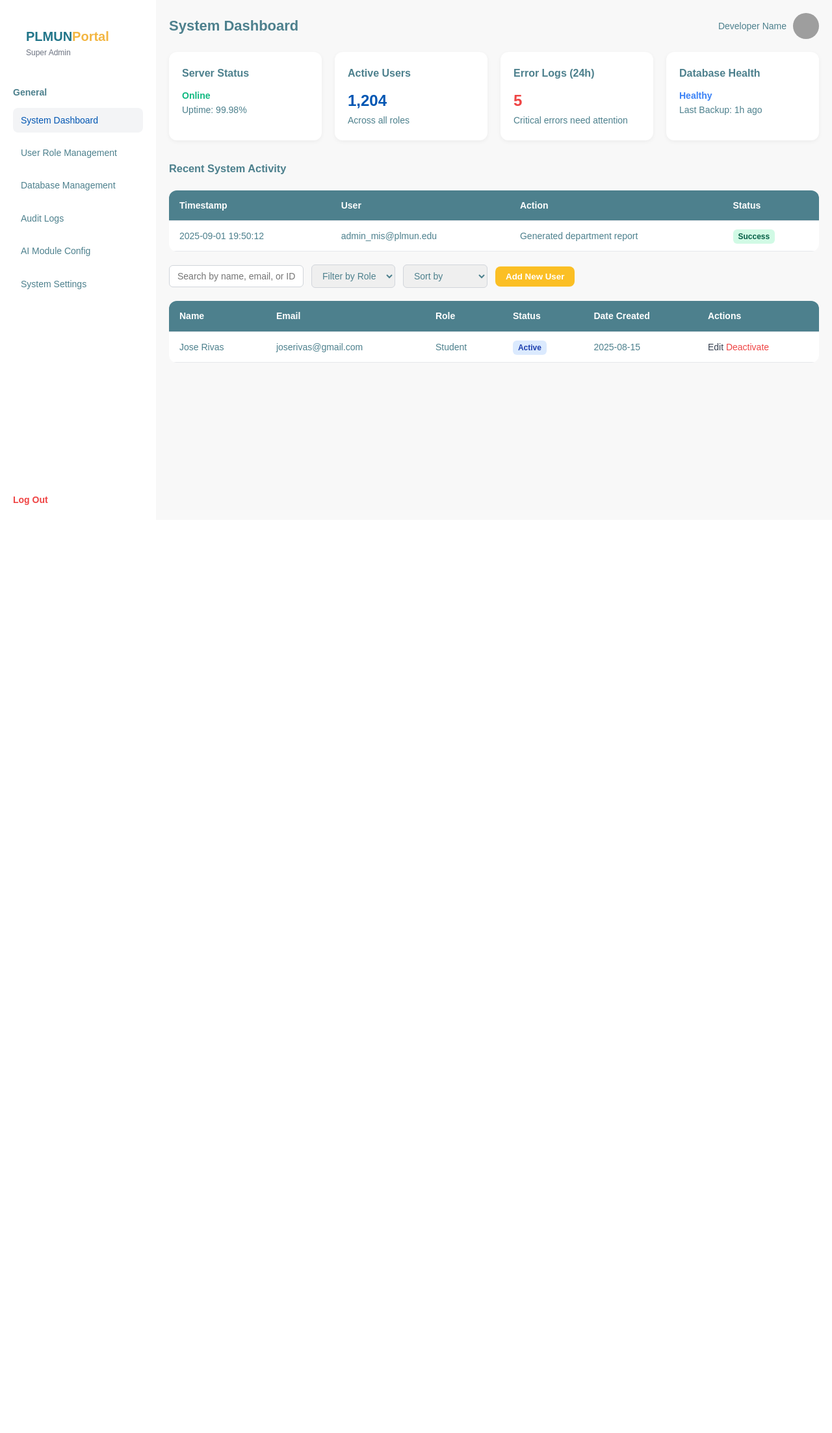
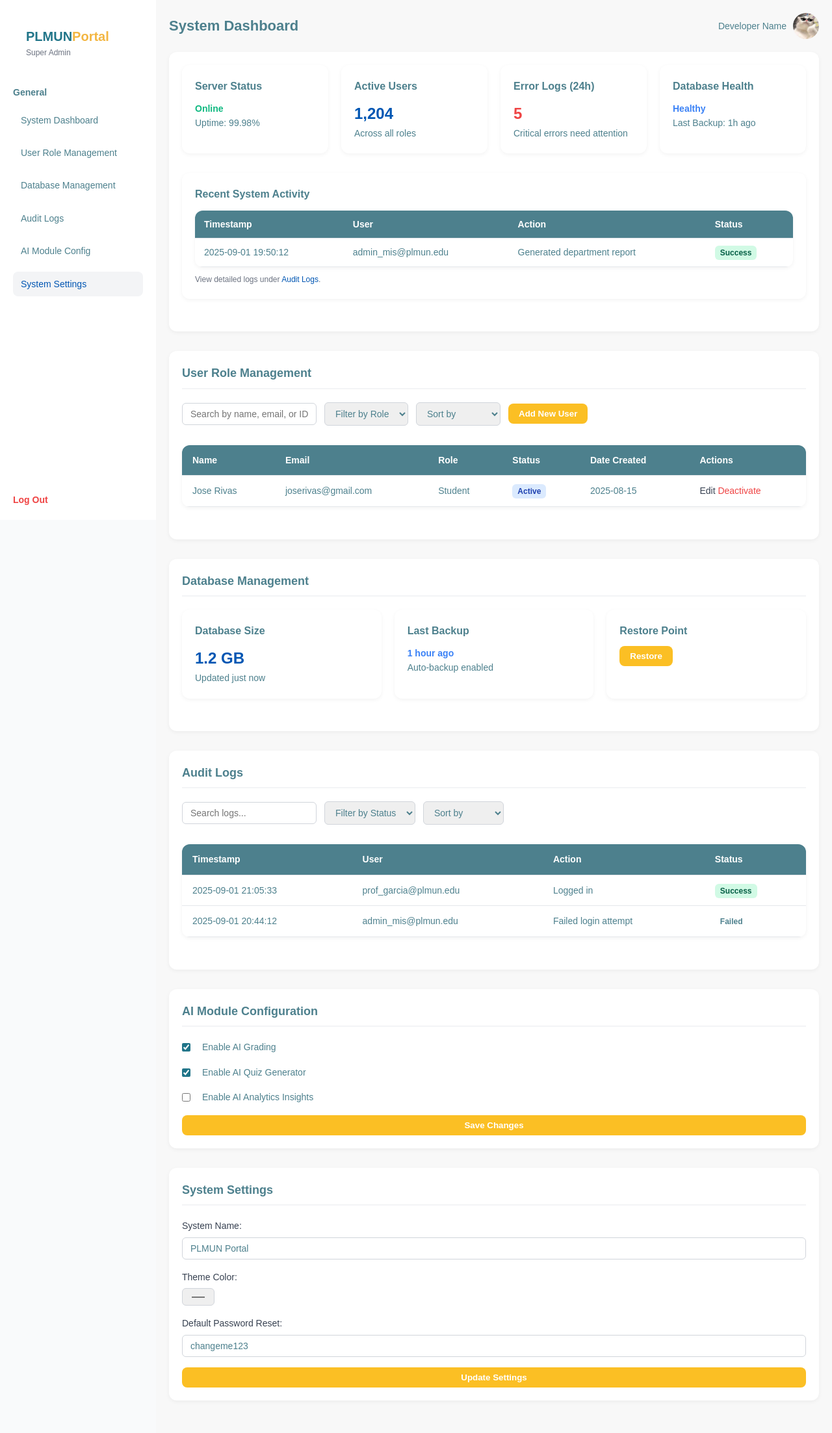
Before and after one commit to MDCedeno/ai-powered-grading-system, a PHP site: page /views/super-admin/super-admin-dashboard.html in a window 1280 px wide. Shown: the whole page at 65% size. Before the commit the page ends 777 px from the top, so only its background shows below. Run offline with PHP 8.4, Linux system fonts and the light colour scheme; grey boxes are pictures that could not be loaded.

Commit message:
Enhance Super Admin dashboard: add activity log widget, user role management, and AI module configuration; update user avatar and improve layout styles

```diff
--- a/ai-powered-grading-system/frontend/assets/css/superadmin.css
+++ b/ai-powered-grading-system/frontend/assets/css/superadmin.css
@@ -4,6 +4,10 @@
   padding: 0;
   box-sizing: border-box;
   font-family: "Poppins", sans-serif;
+}
+
+html {
+  scroll-behavior: smooth;
 }
 
 body {
@@ -95,7 +99,7 @@ body {
   margin-left: 240px;
   padding: 20px;
   width: 100%;
-  height: 100vh;
+  min-height: 100vh;
   background-color: #f8f8f8;
   color: #4d808d;
 }
@@ -165,29 +169,54 @@ body {
   font-weight: bold;
 }
 
-/* ========= Tables ========= */
-table {
+/* ========= Activity Log ========= */
+.activity-log-widget {
+  background: #ffffff;
+  border-radius: 12px;
+  padding: 20px;
+  box-shadow: 0 2px 6px rgba(0, 0, 0, 0.05);
+}
+
+.activity-log-widget h3 {
+  margin-bottom: 12px;
+  font-size: 16px;
+  color: #4d808d;
+}
+
+.activity-log-widget table {
   width: 100%;
   border-collapse: collapse;
   background: #ffffff;
   border-radius: 12px;
   overflow: hidden;
-  margin-top: 20px;
+  box-shadow: 0 2px 6px rgba(0, 0, 0, 0.05);
 }
 
-table th,
-table td {
-  padding: 12px 16px;
+.activity-log-widget th,
+.activity-log-widget td {
+  padding: 10px 14px;
   text-align: left;
   border-bottom: 1px solid #e5e7eb;
 }
 
-table th {
+.activity-log-widget th {
   background: #4d808d;
   font-weight: 600;
   color: #fff;
 }
 
+.activity-log-widget .note {
+  margin-top: 10px;
+  font-size: 12px;
+  color: #6b7280;
+}
+
+.activity-log-widget .note a {
+  color: #0056b3;
+  text-decoration: none;
+}
+
+/* ========= Status Tags ========= */
 .status-tag {
   padding: 4px 8px;
   border-radius: 6px;
@@ -205,7 +234,7 @@ table th {
   color: #1e40af;
 }
 
-/* ========= Toolbar ========= */
+/* ========= Toolbar & User Management ========= */
 .toolbar {
   display: flex;
   gap: 12px;
@@ -222,6 +251,32 @@ table th {
   color: #4d808d;
 }
 
+.user-table-container {
+  background: #ffffff;
+  border-radius: 12px;
+  overflow: hidden;
+  box-shadow: 0 2px 6px rgba(0, 0, 0, 0.05);
+}
+
+.user-table-container table {
+  width: 100%;
+  border-collapse: collapse;
+}
+
+.user-table-container th,
+.user-table-container td {
+  padding: 12px 16px;
+  text-align: left;
+  border-bottom: 1px solid #e5e7eb;
+}
+
+.user-table-container th {
+  background: #4d808d;
+  color: #fff;
+  font-weight: 600;
+}
+
+/* ========= Buttons ========= */
 .btn-primary {
   background: #fbbf24; /* Portal Yellow */
   color: #fff;
@@ -248,3 +303,70 @@ table th {
 .btn-icon.danger {
   color: #ef4444;
 }
+
+/* ========= Tab Sections ========= */
+.tab-section {
+  margin-top: 20px;
+  padding: 20px;
+  background: #ffffff;
+  border-radius: 12px;
+  box-shadow: 0 2px 6px rgba(0, 0, 0, 0.05);
+}
+
+/* Headings inside sections */
+.tab-section h2 {
+  font-size: 18px;
+  color: #4d808d;
+  margin-bottom: 20px;
+  border-bottom: 2px solid #f3f4f6;
+  padding-bottom: 8px;
+}
+
+/* ========= Forms (AI Config & Settings) ========= */
+form {
+  display: flex;
+  flex-direction: column;
+  gap: 16px;
+}
+
+form label {
+  display: flex;
+  flex-direction: column;
+  font-weight: 500;
+  color: #374151;
+  font-size: 14px;
+}
+
+form input[type="text"],
+form input[type="color"],
+form select {
+  padding: 8px 12px;
+  border: 1px solid #d1d5db;
+  border-radius: 6px;
+  font-size: 14px;
+  margin-top: 6px;
+  color: #4d808d;
+}
+
+form input[type="checkbox"] {
+  margin-right: 8px;
+  accent-color: #217589; /* PLMUN Blue */
+}
+
+/* ========= AI Config Form ========= */
+.ai-config-form label {
+  flex-direction: row;
+  align-items: center;
+  gap: 10px;
+  font-weight: 500;
+  color: #4d808d;
+}
+
+/* ========= Section Distance ========= */
+.activity-log-widget,
+.toolbar,
+.user-table-container,
+.cards-container,
+.tab-section {
+  margin-bottom: 30px;
+}
--- a/ai-powered-grading-system/frontend/views/super-admin/super-admin-dashboard.html
+++ b/ai-powered-grading-system/frontend/views/super-admin/super-admin-dashboard.html
@@ -55,11 +55,13 @@
           <h1>System Dashboard</h1>
           <div class="user-profile">
             <span>Developer Name</span>
-            <img src="../../assets/images/avatar.png" alt="User Avatar" />
+            <img src="../../assets/images/Thug.jpg" alt="User Avatar" />
           </div>
         </header>
 
         <div class="content-body">
+          <!-- ================= DASHBOARD ================= -->
+          <section id="dashboard" class="tab-section active">
             <!-- Dashboard Cards -->
             <div class="cards-container">
               <div class="card">
@@ -105,11 +107,20 @@
                   </tr>
                 </tbody>
               </table>
+              <p class="note">
+                View detailed logs under <a href="#audit-logs">Audit Logs</a>.
+              </p>
             </div>
+          </section>
 
-          <!-- User Management Toolbar + Table -->
+          <!-- ================= USER ROLE MANAGEMENT ================= -->
+          <section id="user-roles" class="tab-section hidden">
+            <h2>User Role Management</h2>
             <div class="toolbar">
-            <input type="text" placeholder="Search by name, email, or ID..." />
+              <input
+                type="text"
+                placeholder="Search by name, email, or ID..."
+              />
               <select>
                 <option>Filter by Role</option>
                 <option>Super Admin</option>
@@ -152,8 +163,160 @@
                 </tbody>
               </table>
             </div>
+          </section>
+
+          <!-- ================= DATABASE MANAGEMENT ================= -->
+          <section id="database" class="tab-section hidden">
+            <h2>Database Management</h2>
+            <div class="cards-container">
+              <div class="card">
+                <h4>Database Size</h4>
+                <p class="metric">1.2 GB</p>
+                <span>Updated just now</span>
+              </div>
+              <div class="card">
+                <h4>Last Backup</h4>
+                <p class="status-healthy">1 hour ago</p>
+                <span>Auto-backup enabled</span>
+              </div>
+              <div class="card">
+                <h4>Restore Point</h4>
+                <button class="btn-primary">Restore</button>
+              </div>
+            </div>
+          </section>
+
+          <!-- ================= AUDIT LOGS ================= -->
+          <section id="audit-logs" class="tab-section hidden">
+            <h2>Audit Logs</h2>
+            <div class="toolbar">
+              <input type="text" placeholder="Search logs..." />
+              <select>
+                <option>Filter by Status</option>
+                <option>Success</option>
+                <option>Failed</option>
+              </select>
+              <select>
+                <option>Sort by</option>
+                <option>Newest First</option>
+                <option>Oldest First</option>
+              </select>
+            </div>
+            <div class="user-table-container">
+              <table>
+                <thead>
+                  <tr>
+                    <th>Timestamp</th>
+                    <th>User</th>
+                    <th>Action</th>
+                    <th>Status</th>
+                  </tr>
+                </thead>
+                <tbody>
+                  <tr>
+                    <td>2025-09-01 21:05:33</td>
+                    <td>prof_garcia@plmun.edu</td>
+                    <td>Logged in</td>
+                    <td><span class="status-tag success">Success</span></td>
+                  </tr>
+                  <tr>
+                    <td>2025-09-01 20:44:12</td>
+                    <td>admin_mis@plmun.edu</td>
+                    <td>Failed login attempt</td>
+                    <td><span class="status-tag error">Failed</span></td>
+                  </tr>
+                </tbody>
+              </table>
+            </div>
+          </section>
+
+          <!-- ================= AI MODULE CONFIG ================= -->
+          <section id="ai-config" class="tab-section hidden">
+            <h2>AI Module Configuration</h2>
+            <form class="ai-config-form">
+              <label>
+                <input type="checkbox" checked />
+                Enable AI Grading
+              </label>
+              <label>
+                <input type="checkbox" checked />
+                Enable AI Quiz Generator
+              </label>
+              <label>
+                <input type="checkbox" />
+                Enable AI Analytics Insights
+              </label>
+              <button class="btn-primary">Save Changes</button>
+            </form>
+          </section>
+
+          <!-- ================= SYSTEM SETTINGS ================= -->
+          <section id="settings" class="tab-section hidden">
+            <h2>System Settings</h2>
+            <form class="settings-form">
+              <label>
+                System Name:
+                <input type="text" value="PLMUN Portal" />
+              </label>
+              <label>
+                Theme Color:
+                <input type="color" value="#217589" />
+              </label>
+              <label>
+                Default Password Reset:
+                <input type="text" value="changeme123" />
+              </label>
+              <button class="btn-primary">Update Settings</button>
+            </form>
+          </section>
         </div>
       </main>
     </div>
+    <script>
+      // Sidebar tab highlighting
+      const navLinks = document.querySelectorAll(".sidebar-nav ul li a");
+
+      navLinks.forEach((link) => {
+        link.addEventListener("click", () => {
+          // Remove active from all
+          navLinks.forEach((l) => l.parentElement.classList.remove("active"));
+          // Add active to clicked one
+          link.parentElement.classList.add("active");
+        });
+      });
+    </script>
+    <script>
+      const sections = document.querySelectorAll(".tab-section");
+      const navItems = document.querySelectorAll(".sidebar-nav ul li");
+
+      window.addEventListener("scroll", () => {
+        let current = "";
+        const scrollY = window.pageYOffset;
+
+        sections.forEach((section, index) => {
+          const sectionTop = section.offsetTop - 100; // offset for header
+          const sectionHeight = section.offsetHeight;
+
+          if (scrollY >= sectionTop && scrollY < sectionTop + sectionHeight) {
+            current = section.getAttribute("id");
+          }
+
+          // special case: when you're near the bottom of the page
+          if (
+            index === sections.length - 1 &&
+            window.innerHeight + scrollY >= document.body.offsetHeight - 50
+          ) {
+            current = section.getAttribute("id");
+          }
+        });
+
+        navItems.forEach((li) => {
+          li.classList.remove("active");
+          if (li.querySelector("a").getAttribute("href") === "#" + current) {
+            li.classList.add("active");
+          }
+        });
+      });
+    </script>
   </body>
 </html>
```
Also changed, not shown: ai-powered-grading-system/frontend/assets/images/Thug.jpg (added). Lines whose indentation alone changed are shown as unchanged.
